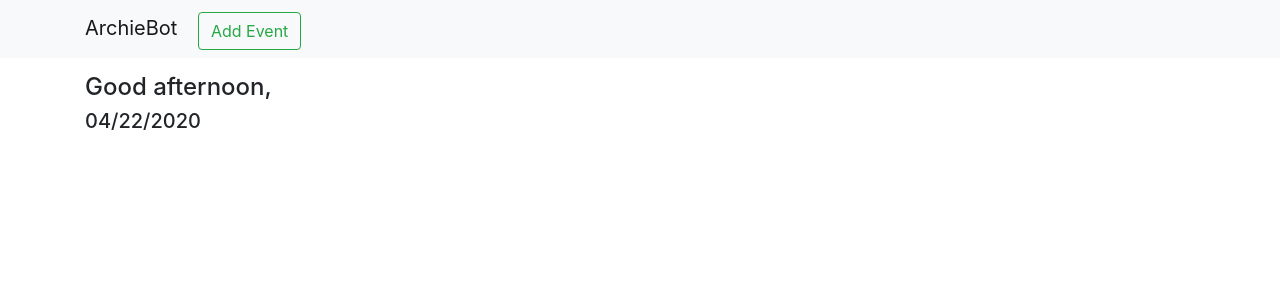
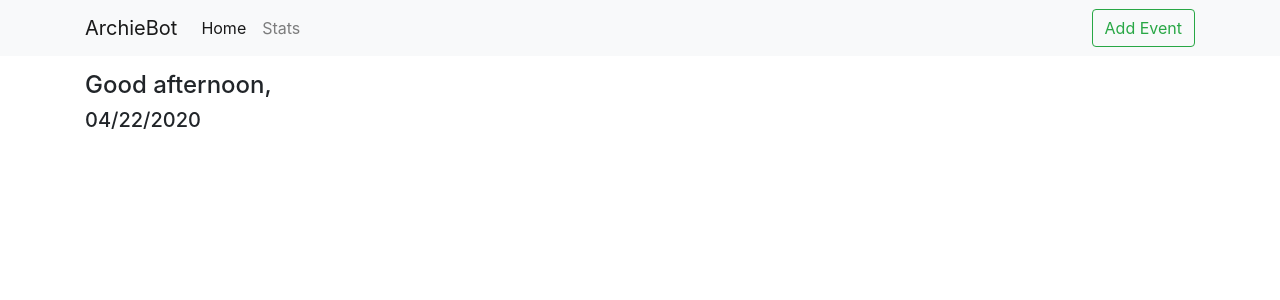
Before and after one commit to david2777/archie_bot, a Flask app: page / in a window 1280 px wide. Shown: the top 300 px of the page. Run offline with Flask 2, Linux system fonts and the light colour scheme; data that the repository does not hold is empty; some libraries are stand-ins or nearby versions.

Commit message:
Add stats page stub Cleanup navbar and html formatting

```diff
--- a/arch/routes.py
+++ b/arch/routes.py
@@ -27,6 +27,11 @@ def index():
               'events': models.Event.query.all()}
 
     return flask.render_template('index.html', **kwargs)
+
+
+@app.route('/stats.html')
+def stats():
+    return flask.render_template('stats.html')
 
 
 @app.route('/edit_event/<event_id>.html')
--- a/arch/templates/base.html
+++ b/arch/templates/base.html
@@ -13,15 +13,26 @@
     {% endblock %}
 
     <title>{% block title %}{% endblock %}</title>
+
     {% endblock %}
 </head>
 <body>
 {% block navbar %}
 
-        <nav class="navbar navbar-light bg-light" style="margin-bottom: 15px">
-            <div class="container d-inline">
-            <a class="navbar-brand mb-0" href="{{ url_for('index') }}">ArchieBot</a>
+<nav class="navbar navbar-expand-lg navbar-light bg-light" style="margin-bottom: 15px">
+    <div class="container">
+        <a class="navbar-brand" href="{{ url_for('index') }}">ArchieBot</a>
+        <ul class="navbar-nav mr-auto">
+            <li class="nav-item">
+                <a id="index" class="nav-link" href="{{ url_for('index') }}">Home</a>
+            </li>
+            <li class="nav-item">
+                <a id="stats" class="nav-link" href="{{ url_for('stats') }}">Stats</a>
+            </li>
+        </ul>
+        <form class="form-inline my-2 my-lg-0">
             <a class="btn btn-outline-success my-2 my-sm-0" role="button" type="button" href="{{ url_for('add_event') }}">Add Event</a>
+        </form>
     </div>
 </nav>
 
@@ -33,6 +44,11 @@
 {% block scripts %}
 <!-- Optional JavaScript -->
 {{ bootstrap.load_js() }}
+<script>
+    $(document).ready(function () {
+        $("#{{request.endpoint}}").parent().addClass("active");
+    })
+</script>
 {% endblock %}
 </body>
 </html>
--- a/arch/templates/index.html
+++ b/arch/templates/index.html
@@ -9,7 +9,7 @@
     {% from 'bootstrap/utils.html' import render_messages %}
     {{ render_messages(dismissible=True, dismiss_animate=True) }}
     {% for event in events %}
-        {% include 'partials/event_item.html' %}
+    {% include 'partials/event_item.html' %}
     {% endfor %}
 </div>
 {% endblock %}
--- a/arch/templates/partials/event_item.html
+++ b/arch/templates/partials/event_item.html
@@ -6,8 +6,8 @@
         {% endif %}
     </h5>
     {% if event.event_info %}
-        {{event.event_info}}
-        <br>
+    {{event.event_info}}
+    <br>
     {% endif %}
     {{event.event_entry}}
     <a class="btn close" href="{{ url_for('edit_event', event_id=event.id) }}" role="button">Edit</a>
```
Also changed, not shown: arch/templates/stats.html (added, +12 -0 lines). Lines whose indentation alone changed are shown as unchanged.
